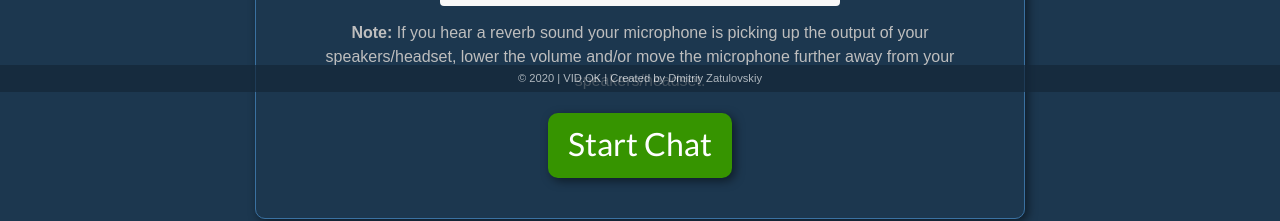
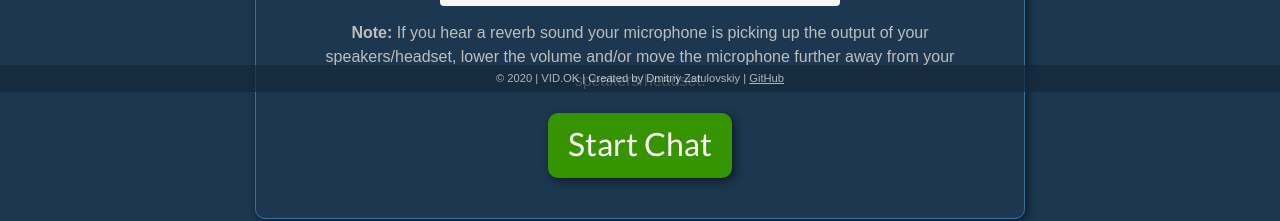
Before and after one commit to GrafSoul/webrtc-video-chat, a React (Create React App) app in the folder client/: page /room/1 in a window 1280 px wide. Shown: the part 708-929 px from the top of the page. Built offline with nearby package versions, Linux system fonts and the light colour scheme; no server answers.

Commit message:
feat: Added a link to the repository

```diff
--- a/client/src/components/Footer.js
+++ b/client/src/components/Footer.js
@@ -3,7 +3,16 @@
 const Footer = () => {
     return (
         <footer className="footer">
-            <p>© 2020 | VID.OK | Created by Dmitriy Zatulovskiy</p>
+            <p>
+                © 2020 | VID.OK | Created by Dmitriy Zatulovskiy |{' '}
+                <a
+                    href="https://github.com/GrafSoul/webrtc-video-chat"
+                    target="_blank"
+                    rel="noopener noreferrer"
+                >
+                    GitHub
+                </a>
+            </p>
         </footer>
     );
 };
--- a/client/src/styles/layout/_footer.scss
+++ b/client/src/styles/layout/_footer.scss
@@ -14,4 +14,8 @@
         font-size: .7em;
         text-align: center;
     }
+
+    a {
+        color: $color-grey-light-2;
+    }
 }
```
Also changed, not shown: 18 other files (tests, documents, lock files or other folders).
